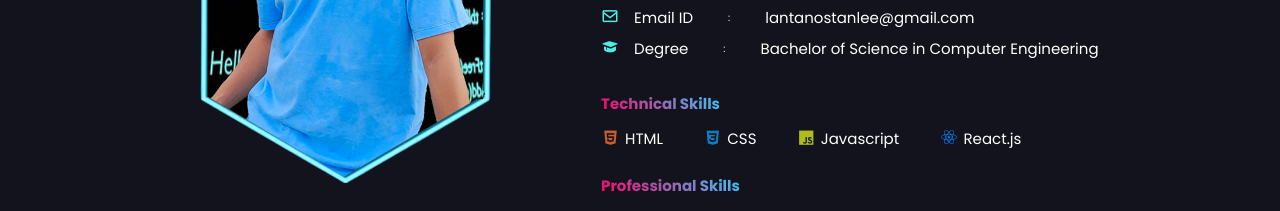
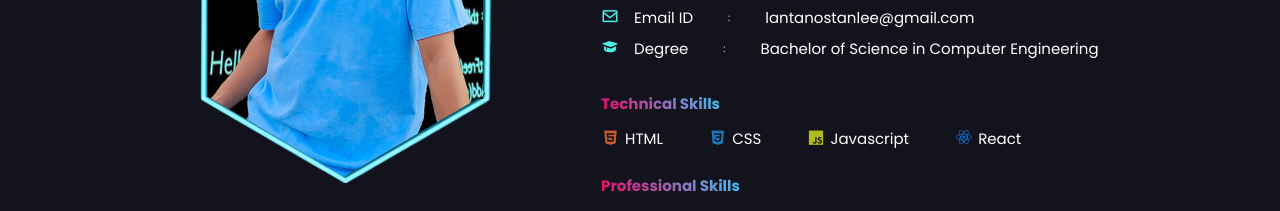
Before and after one commit to sj1315/Portfolio, a plain HTML site: page index.html in a window 1280 px wide. Shown: the part 1220-1431 px from the top of the page. Drawn offline with nearby package versions, Linux system fonts and the light colour scheme; some packages are replaced by stand-ins of ours; a script that the page names is missing.

Commit message:
My Portfolio

```diff
--- a/index.html
+++ b/index.html
@@ -123,7 +123,7 @@
                         <span class="technical-logo">
                             <i style="color: #0a6ed1" class='bx bxl-react'></i>
                         </span>
-                        <p>React.js</p>
+                        <p>React</p>
                     </li>
                 </ul>
             </div>
```
